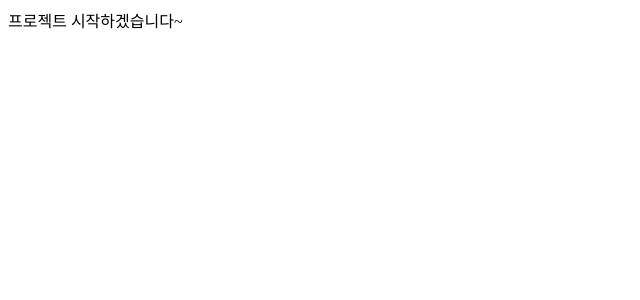
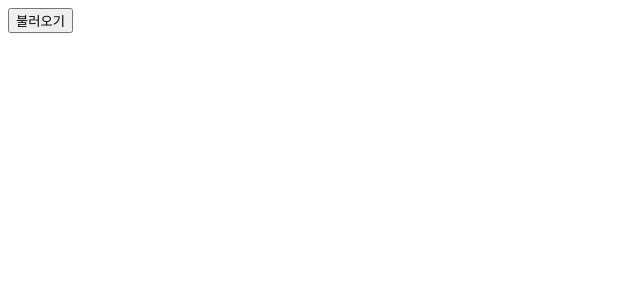
Before and after one commit to wjdgml3834/react-technique-news-viewer, a React (Create React App) app: page / in a window 1280 px wide. Shown: the top 300 px of the page, without its empty margins (0-640 px from the left). Built offline with nearby package versions, Linux system fonts and the light colour scheme.

Commit message:
✨  14.2 axios로 api호출 예제

```diff
--- a/src/App.js
+++ b/src/App.js
@@ -1,5 +1,30 @@
+import { useState } from "react";
+import axios from "axios";
+
 function App() {
-  return <div>프로젝트 시작하겠습니다~</div>;
+  const [data, setData] = useState(null);
+  const handleBtnAxios = () => {
+    axios
+      .get("https://jsonplaceholder.typicode.com/todos/1")
+      .then((response) => {
+        setData(response.data);
+      });
+  };
+
+  return (
+    <div>
+      <div>
+        <button onClick={handleBtnAxios}>불러오기</button>
+      </div>
+      {data && (
+        <textarea
+          rows={7}
+          value={JSON.stringify(data, null, 2)}
+          readOnly={true}
+        />
+      )}
+    </div>
+  );
 }
 
 export default App;
```
